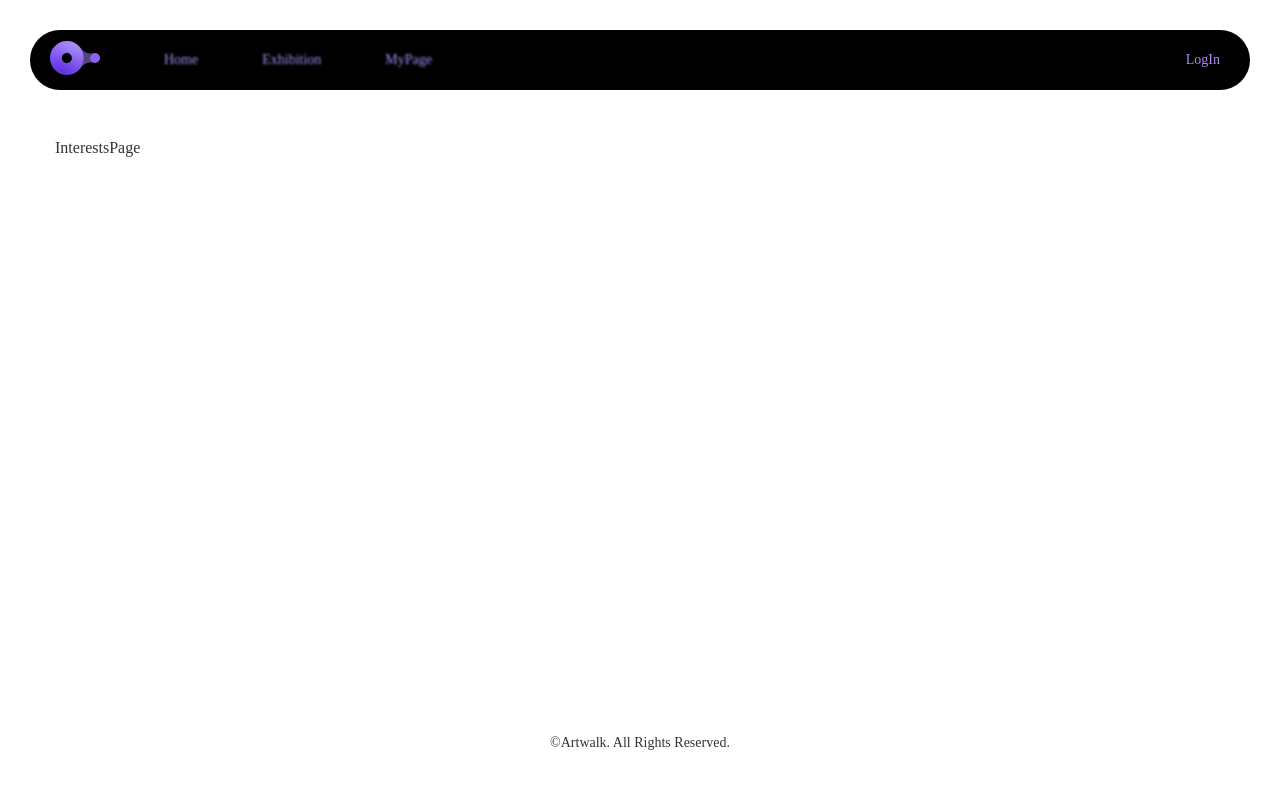
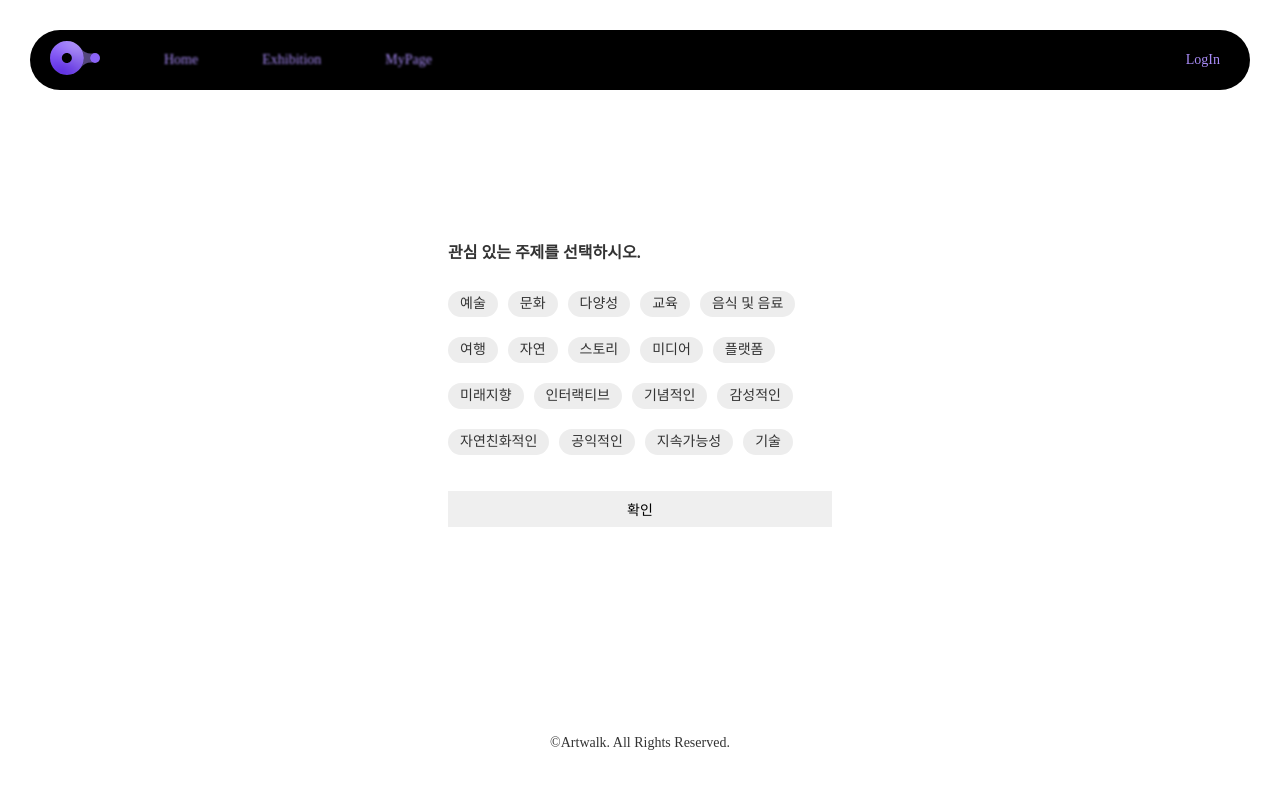
Before and after one commit to 23-2-Media-Project/front, a React (Create React App) app: page /signup in a window 1280 px wide. Both pictures are taken after a click on the button "카카오로 시작하기". Shown: the top 788 px of the page. Built offline with nearby package versions, Linux system fonts and the light colour scheme; a web font is replaced by a local one.

Commit message:
html&css: 관심 주제 선택 페이지 구현

```diff
--- a/src/components/signup/InterestsSection.jsx
+++ b/src/components/signup/InterestsSection.jsx
@@ -1,7 +1,76 @@
 import React from "react";
+import "../../styles/SignupPage.scss";
+import { useNavigate } from "react-router-dom";
+
+const interestsList = [
+  "예술",
+  "문화",
+  "다양성",
+  "교육",
+  "음식 및 음료",
+  "여행",
+  "자연",
+  "스토리",
+  "미디어",
+  "플랫폼",
+  "미래지향",
+  "인터랙티브",
+  "기념적인",
+  "감성적인",
+  "자연친화적인",
+  "공익적인",
+  "지속가능성",
+  "기술",
+  "우주",
+  "사랑",
+  "게임",
+  "캐릭터",
+  "사진",
+  "취미",
+  "예술",
+  "문화",
+  "다양성",
+  "교육",
+  "음식 및 음료",
+  "여행",
+  "자연",
+  "스토리",
+  "미디어",
+  "플랫폼",
+  "미래지향",
+  "인터랙티브",
+  "기념적인",
+  "감성적인",
+  "자연친화적인",
+  "공익적인",
+  "지속가능성",
+  "기술",
+  "우주",
+  "사랑",
+  "게임",
+  "캐릭터",
+  "사진",
+  "취미",
+];
 
 const InterestsSection = () => {
-  return <div>InterestsPage</div>;
+  const navigate = useNavigate();
+  const GoToMainPage = () => {
+    navigate("/main");
+  };
+  return (
+    <section className="interests-wrap">
+      <span className="title">관심 있는 주제를 선택하시오.</span>
+      <div className="interest-wrap">
+        {interestsList.map((interest) => {
+          return <div className="interest-element">{interest}</div>;
+        })}
+      </div>
+      <button className="interest-submit-btn" onClick={GoToMainPage}>
+        확인
+      </button>
+    </section>
+  );
 };
 
 export default InterestsSection;
--- a/src/styles/SignupPage.scss
+++ b/src/styles/SignupPage.scss
@@ -45,7 +45,7 @@
         transition: opacity 0.3s;
 
         &:hover {
-          opacity: 0.6;
+          opacity: 0.5;
         }
         &:last-child {
           background-color: #06be34;
@@ -63,4 +63,61 @@
       }
     }
   }
+
+  .interests-wrap {
+    display: flex;
+    flex-direction: column;
+    margin: auto auto;
+    width: 30vw;
+    gap: 30px;
+
+    .title {
+      font-size: 16px;
+      font-weight: 600;
+    }
+
+    .interest-wrap {
+      display: flex;
+      flex-wrap: wrap;
+      gap: 20px 10px;
+      height: 170px;
+      overflow: auto;
+
+      &::-webkit-scrollbar {
+        display: block;
+      }
+      &::-webkit-scrollbar-thumb {
+        background: #ededed;
+        border-radius: 6.8px;
+        background-clip: padding-box;
+        border-left: 6px solid transparent;
+        border-right: 6px solid transparent;
+      }
+      &::-webkit-scrollbar-track {
+        background: transparent;
+      }
+
+      .interest-element {
+        width: max-content;
+        padding: 6px 12px;
+        border-radius: 50px;
+        background-color: #ededed;
+        cursor: pointer;
+        font-size: 14px;
+        font-weight: 500;
+
+        &:hover {
+          opacity: 0.6;
+          transition: 0.3s;
+        }
+      }
+    }
+    .interest-submit-btn {
+      padding: 8px 10px;
+      border: none;
+      cursor: pointer;
+      font-size: 14px;
+      font-weight: 500;
+    }
+  }
 }
```
